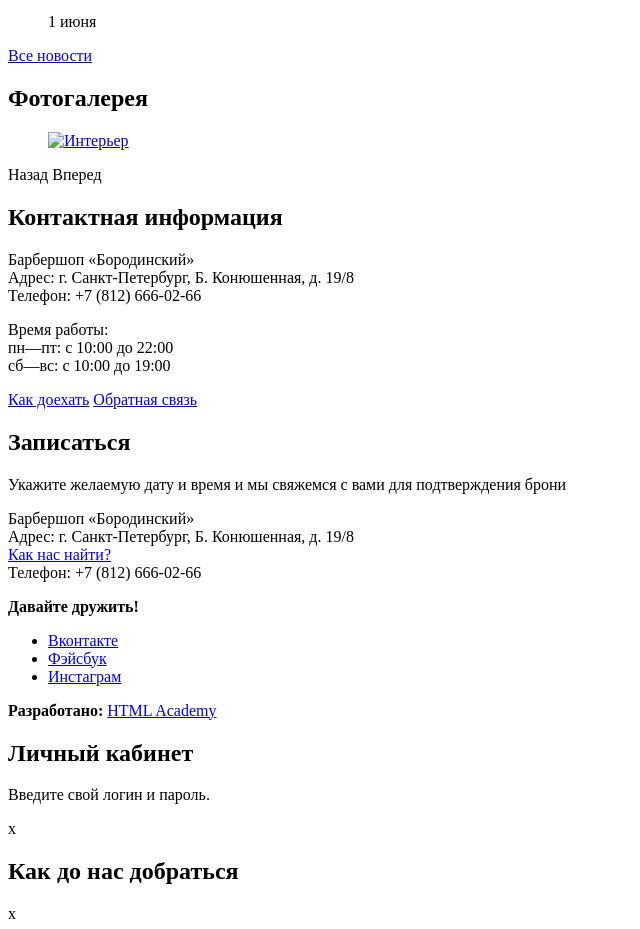
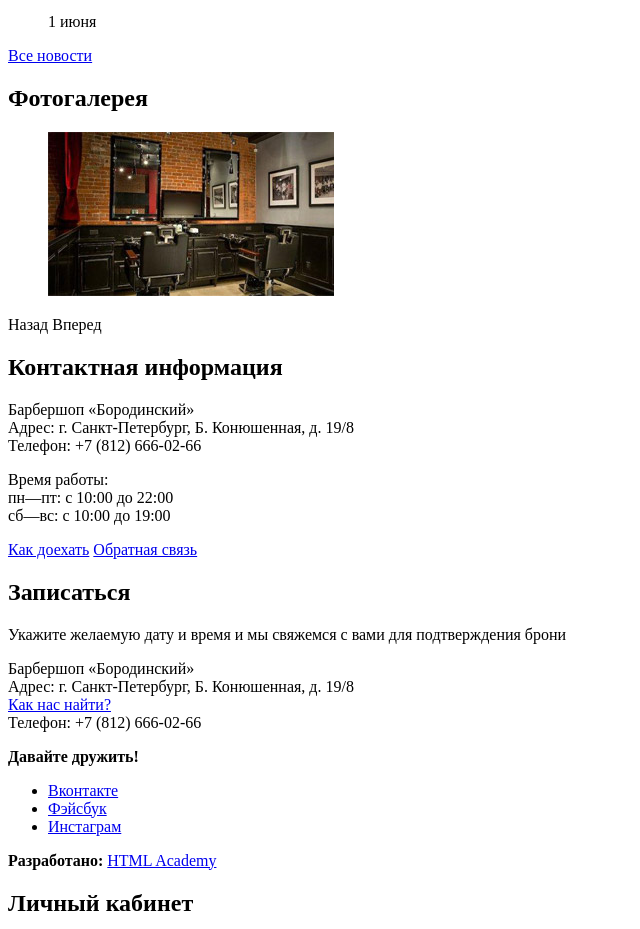
Before and after one commit to tuxar4ik/126081-barbershop, a plain HTML site: page index.html in a window 1280 px wide. Shown: the part 801-1730 px from the top of the page, without its empty margins (0-640 px from the left). Drawn offline with Linux system fonts and the light colour scheme.

Commit message:
Внесла изменения в название изображений

```diff
--- a/index.html
+++ b/index.html
@@ -58,7 +58,7 @@
       <section class="gallery">
         <h2>Фотогалерея</h2>
         <figure class="gallery-content">
-          <a href="#"><img src="img/studio.jpg" width="286" height="164" alt="Интерьер"></a>
+          <a href="#"><img src="img/photogallery.jpg" width="286" height="164" alt="Интерьер"></a>
         </figure>
         <span class="button gallery-button gallery-button-back">Назад</span>
         <span class="button gallery-button gallery-button-next">Вперед</span>
```
Also changed, not shown: img/product-1.jpg (renamed from img/product1.jpg), img/product-2.jpg (renamed from img/product2.jpg), img/product-3.jpg (renamed from img/product3.jpg), img/product-4.jpg (renamed from img/product4.jpg), img/product-5.jpg (renamed from img/product5.jpg), img/product-6.jpg (renamed from img/product6.jpg).
